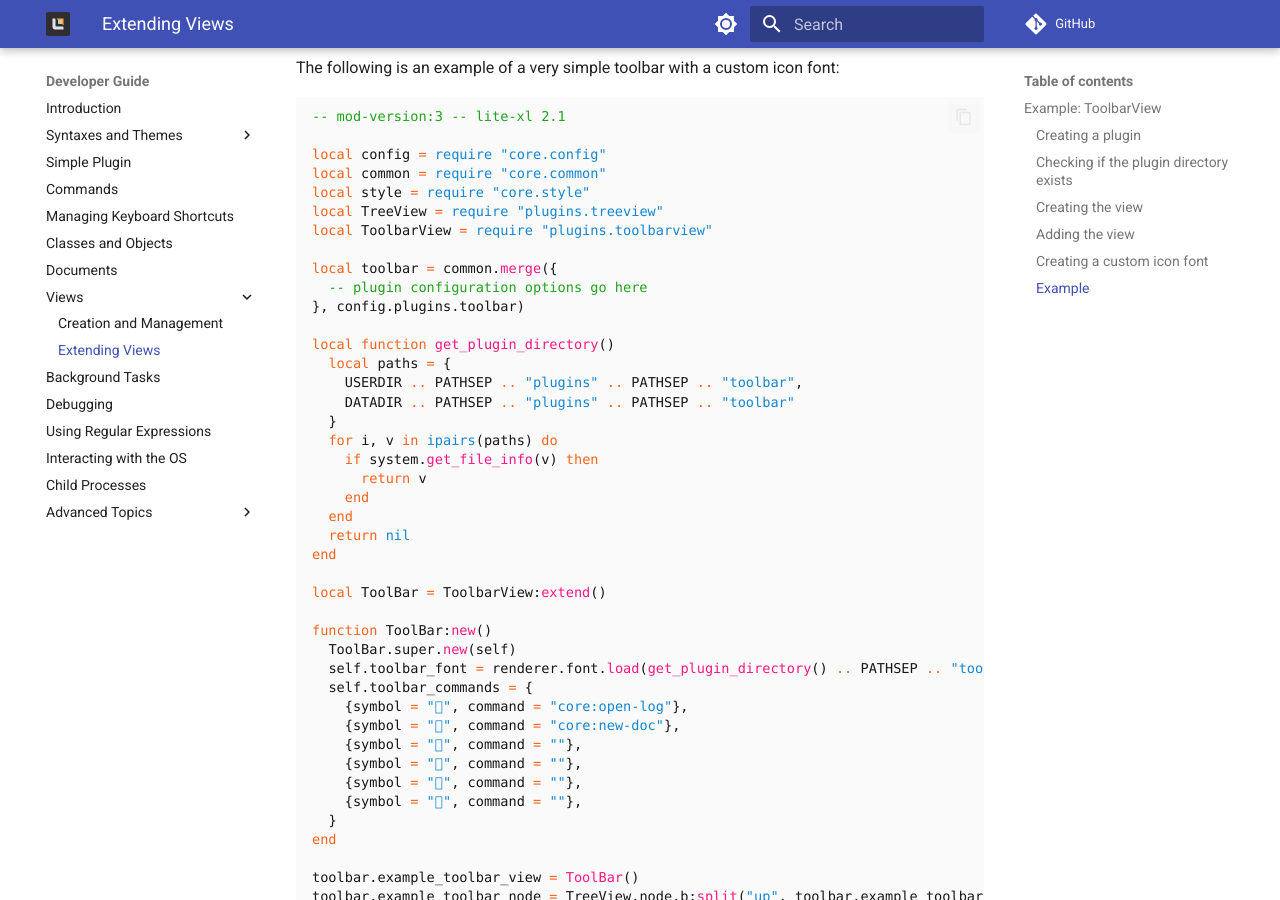
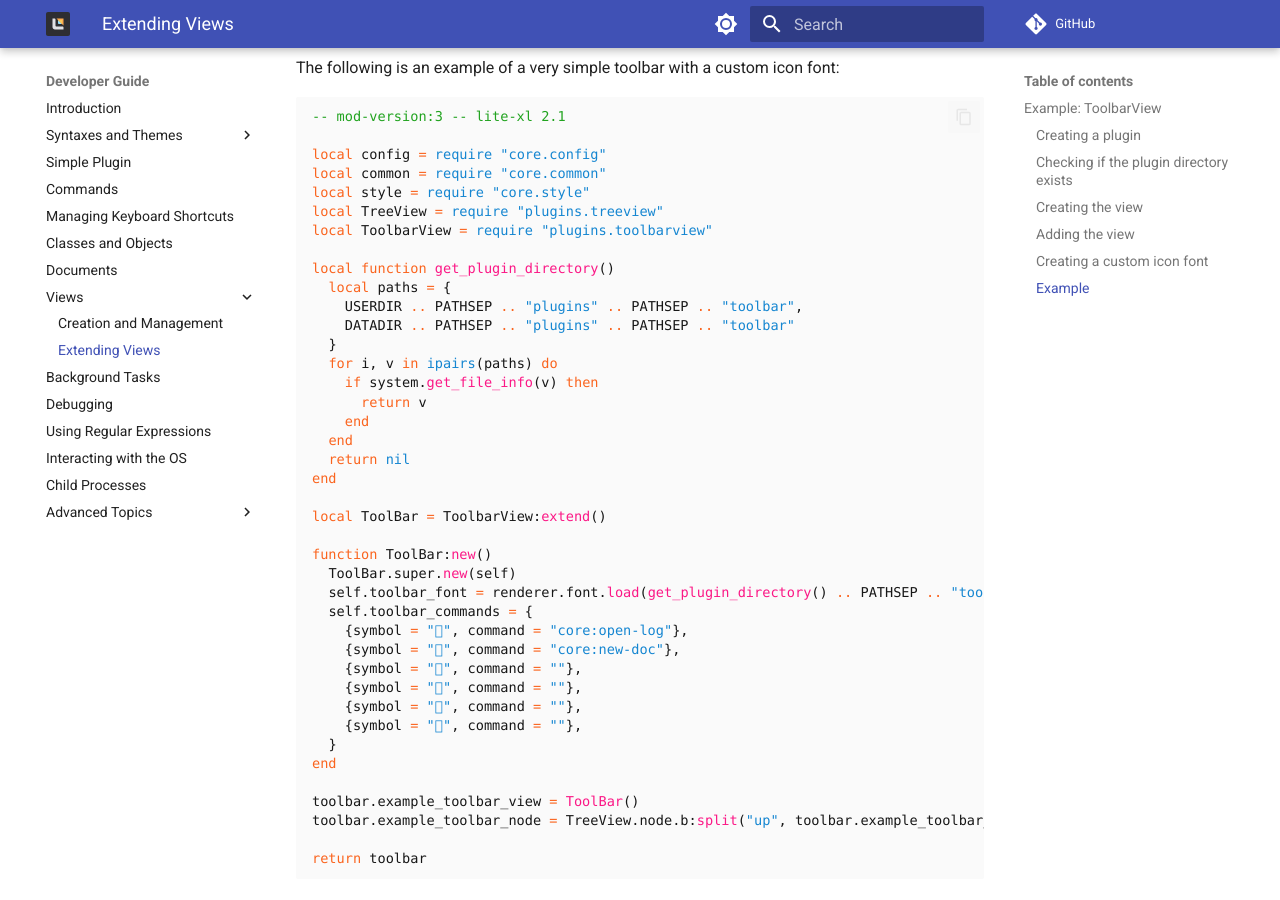
Before and after one commit to lite-xl/lite-xl.github.io, an MkDocs documentation site: the page built from docs/developer-guide/views-examples.md, in a window 1280 px wide and 900 px high, scrolled down 3397 px. Built offline with MkDocs 1.6.1 and Material for MkDocs 9.7.7, drawn with Linux system fonts in a browser that asks for light colours; some web fonts are replaced; comment, search, counter and statistics services are not loaded; the version menu is left out.

Commit message:
Removed configuration options code from example.

```diff
--- a/docs/developer-guide/views-examples.md
+++ b/docs/developer-guide/views-examples.md
@@ -101,10 +101,6 @@ local style = require "core.style"
 local TreeView = require "plugins.treeview"
 local ToolbarView = require "plugins.toolbarview"
 
-local toolbar = common.merge({
-  -- plugin configuration options go here
-}, config.plugins.toolbar)
-
 local function get_plugin_directory()
   local paths = {
     USERDIR .. PATHSEP .. "plugins" .. PATHSEP .. "toolbar",
```
